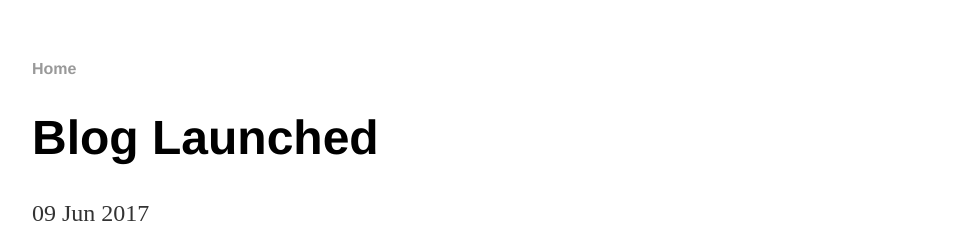
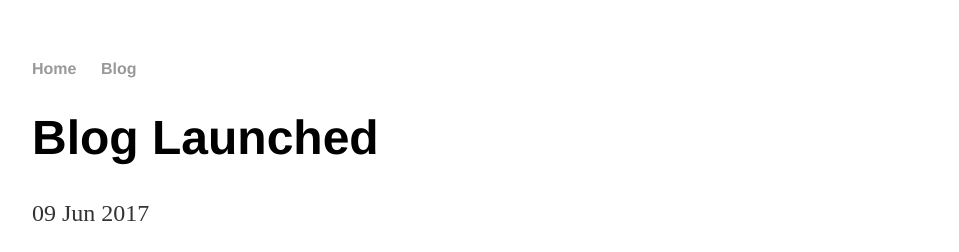
Before and after one commit to Fox13/fox13.github.io, a Jekyll site: the page built from _posts/2017-06-09-blog-launched.md, in a window 1280 px wide. Shown: the top 252 px of the page, without its empty margins (160-1119 px from the left). Built offline with Jekyll 4.4.1, drawn with Linux system fonts in a browser that asks for light colours.

Commit message:
Create default.html

```diff
--- a/_layouts/default.html
+++ b/_layouts/default.html
@@ -10,8 +10,8 @@
 	    		<ul>
 	        		<li><a href="/">Home</a></li>
 		        	<!-- <li><a href="/about">About</a></li>
-	        		<li><a href="/cv">CV</a></li>
-	        		<li><a href="/blog">Blog</a></li> -->
+	        		<li><a href="/cv">CV</a></li> -->
+	        		<li><a href="/blog">Blog</a></li>
 	    		</ul>
 			</nav>
 			<div class="container">
```
